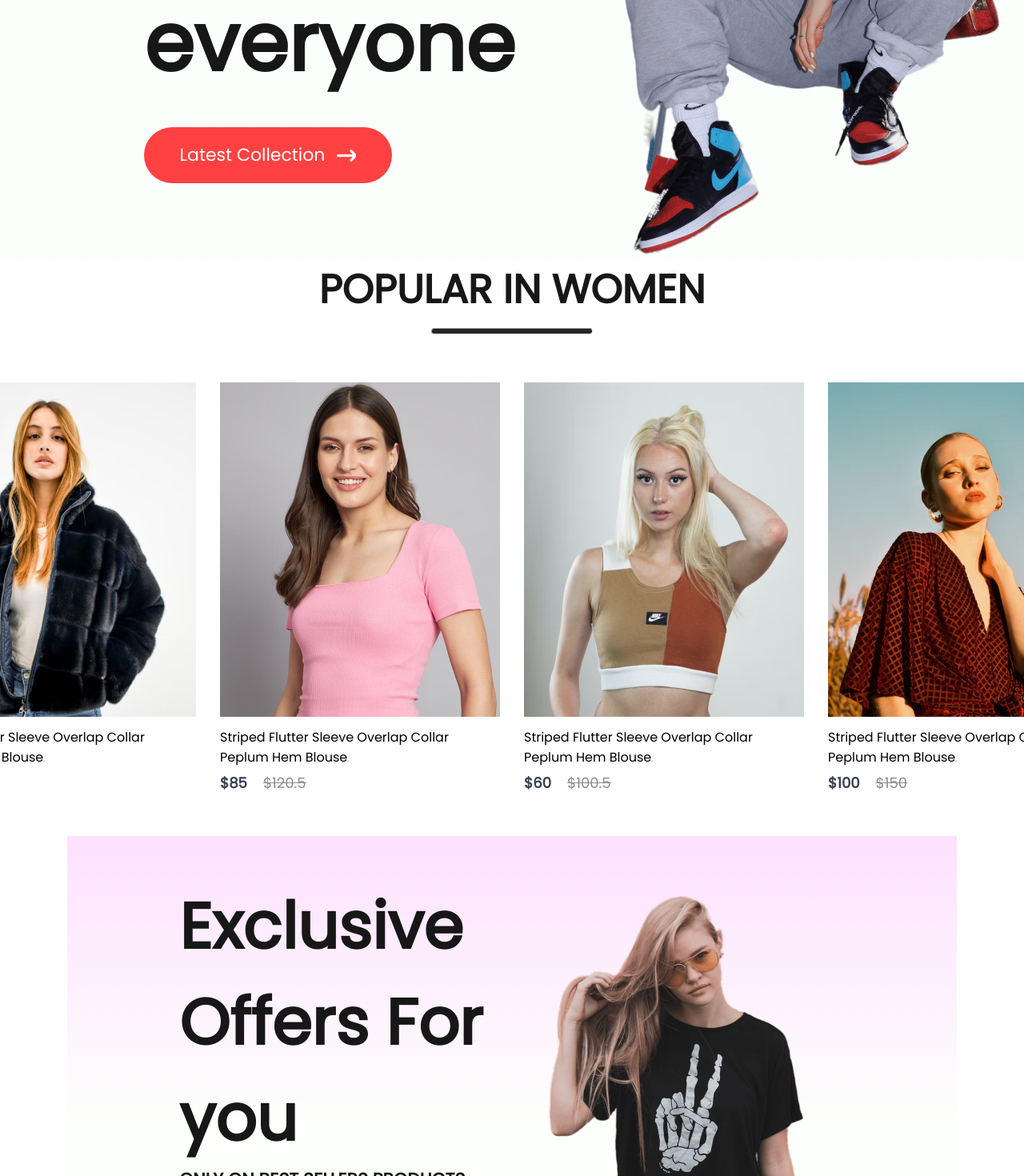
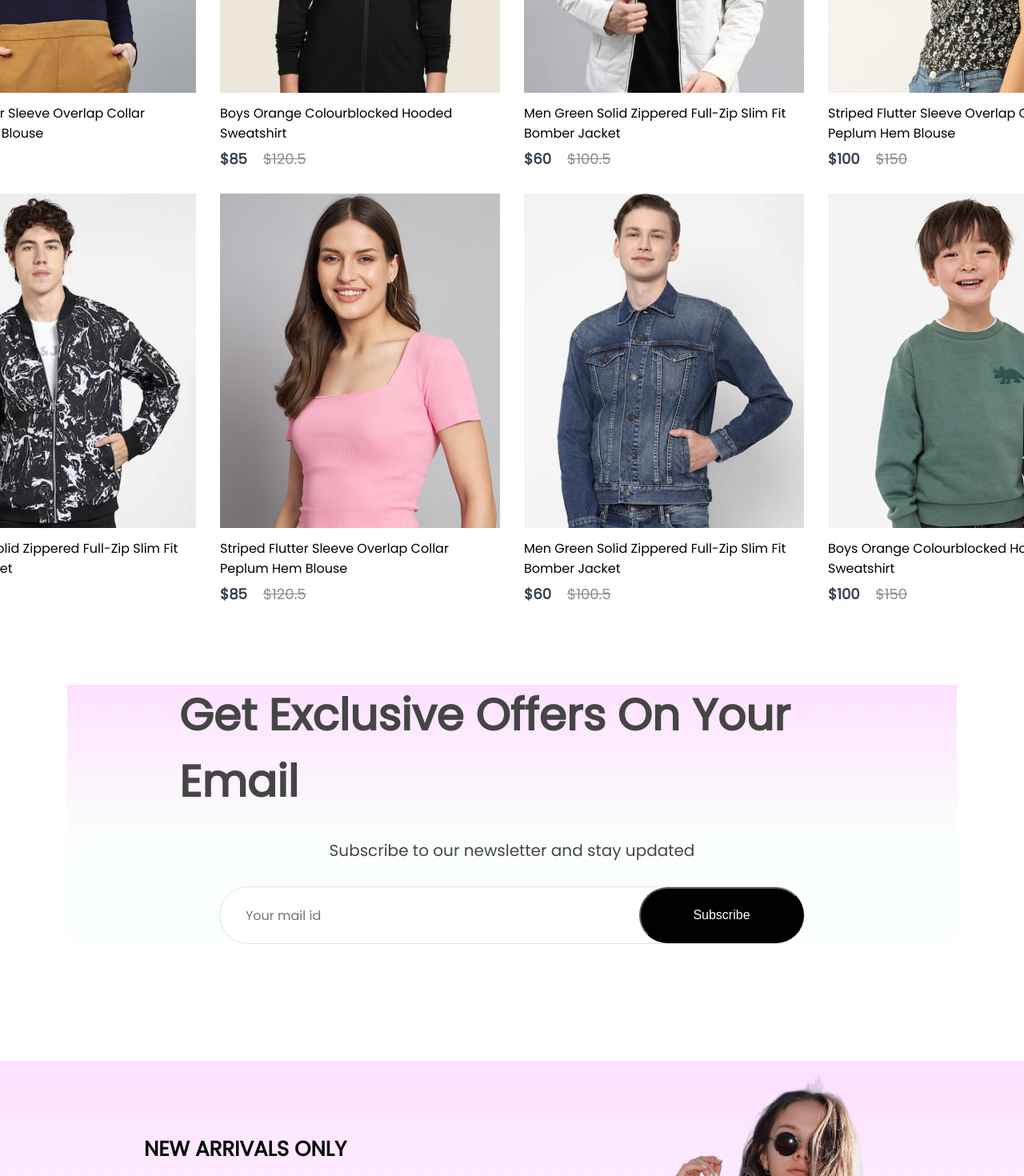
Before and after one commit to minatisleeping/ollert-web, a React (Create React App) app: page /shop in a window 1280 px wide. Shown: the part 2840-4310 px from the top of the page at 80% size. Built offline with nearby package versions, Linux system fonts and the light colour scheme.

Commit message:
done feature5

```diff
--- /dev/null
+++ b/src/Components/NewCollections/NewCollections.css
@@ -0,0 +1,27 @@
+.new-collections {
+  display: flex;
+  flex-direction: column;
+  align-items: center;
+  gap: 20px;
+  margin-bottom: 100px;
+}
+
+.new-collections h1 {
+  color: #171717;
+  font-size: 50px;
+  font-weight: 600;
+}
+
+.new-collections hr {
+  width: 200px;
+  height: 6px;
+  border-radius: 10px;
+  background: #252525;
+}
+
+.collections {
+  display: grid;
+  grid-template-columns: 1fr 1fr 1fr 1fr;
+  margin-top: 50px;
+  gap: 30px;
+}
--- /dev/null
+++ b/src/Components/NewCollections/NewCollections.jsx
@@ -0,0 +1,20 @@
+import React from 'react'
+import './NewCollections.css'
+import new_collections from '../Assets/new_collections'
+import Item from '../Item/Item'
+
+const NewCollections = () => {
+  return (
+    <div className="new-collections">
+      <h1>NEW COLLECTIONS</h1>
+      <hr />
+      <div className="collections">
+        {new_collections.map((item, i) => {
+          return <Item key={i} id={item.id} name={item.name} image={item.image} new_price={item.new_price} old_price={item.old_price} />
+        })}
+      </div>
+    </div>
+  )
+}
+
+export default NewCollections
--- /dev/null
+++ b/src/Components/NewsLetter/NewsLetter.css
@@ -0,0 +1,55 @@
+.newsletter {
+  width: 65%;
+  height: 40vh;
+  display: flex;
+  flex-direction: column;
+  align-items: center;
+  justify-content: center;
+  margin: auto;
+  padding: 0px 140px;
+  margin-bottom: 150px;
+  background: linear-gradient(180deg, #fde1ff 0%, #e1ffea22 60%);
+  gap: 30px;
+}
+
+.newsletter h1 {
+  color: #454545;
+  font-size: 55px;
+  font-weight: 600;
+}
+
+.newsletter p {
+  color: #454545;
+  font-size: 20px;
+}
+
+.newsletter div {
+  display: flex;
+  align-items: center;
+  jsutiify-content: space-between;
+  background: white;
+  width: 730px;
+  height: 70px;
+  border-radius: 80px;
+  border: 1px solid #e3e3e3;
+}
+
+.newsletter input {
+  width: 500px;
+  margin-left: 30px;
+  border: none;
+  outline: none;
+  color: #616161;
+  font-family: Poppins;
+  font-size: 16px;
+}
+
+.newsletter div button {
+  width: 210px;
+  height: 70px;
+  border-radius: 80px;
+  background: black;
+  color: white;
+  font-size: 16px;
+  cursor: pointer;
+}
--- /dev/null
+++ b/src/Components/NewsLetter/NewsLetter.jsx
@@ -0,0 +1,17 @@
+import React from 'react'
+import './NewsLetter.css'
+
+const NewsLetter = () => {
+  return (
+    <div className='newsletter'>
+      <h1>Get Exclusive Offers On Your Email</h1>
+      <p>Subscribe to our newsletter and stay updated</p>
+      <div>
+        <input type="email" placeholder="Your mail id" />
+        <button>Subscribe</button>
+      </div>
+    </div>
+  )
+}
+
+export default NewsLetter
--- a/src/Pages/Shop.jsx
+++ b/src/Pages/Shop.jsx
@@ -2,6 +2,8 @@
 import Hero from '../Components/Hero/Hero'
 import Popular from '../Components/Popular/Popular'
 import Offers from '../Components/Offers/Offers'
+import NewCollections from '../Components/NewCollections/NewCollections'
+import NewsLetter from '../Components/NewsLetter/NewsLetter'
 
 const Shop = () => {
   return (
@@ -9,6 +11,8 @@
       <Hero />
       <Popular />
       <Offers />
+      <NewCollections />
+      <NewsLetter />
     </div>
   )
 }
```
